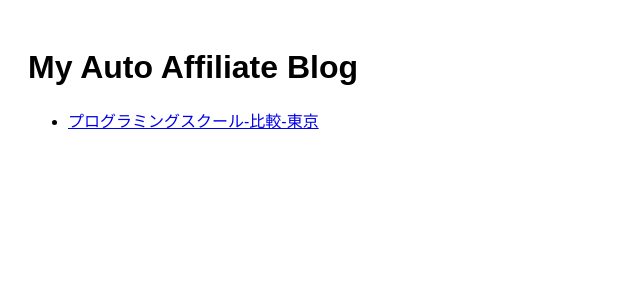
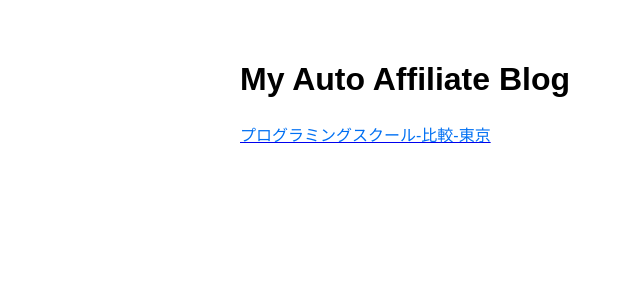
Before and after one commit to serutti0811/auto-affiliate-blog, a Next.js app: page / in a window 1280 px wide. Shown: the top 300 px of the page, without its empty margins (0-640 px from the left). Built offline with nearby package versions, Linux system fonts and the light colour scheme.

Commit message:
Update index.js

```diff
--- a/pages/index.js
+++ b/pages/index.js
@@ -1,6 +1,7 @@
-// pages/index.js
 import fs from 'fs'
 import path from 'path'
+import Link from 'next/link'
+import styles from '../styles/Home.module.css'
 
 export async function getStaticProps() {
   const files = fs.readdirSync(path.join(process.cwd(), 'content'))
@@ -10,12 +11,14 @@ export async function getStaticProps() {
 
 export default function Home({ slugs }) {
   return (
-    <main style={{ padding: 20, fontFamily: 'sans-serif' }}>
-      <h1>My Auto Affiliate Blog</h1>
-      <ul>
+    <main className={styles.container}>
+      <h1 className={styles.title}>My Auto Affiliate Blog</h1>
+      <ul className={styles.list}>
         {slugs.map(slug => (
-          <li key={slug}>
-            <a href={`/posts/${slug}`}>{slug}</a>
+          <li key={slug} className={styles.listItem}>
+            <Link href={`/posts/${slug}`}>
+              <a className={styles.link}>{slug}</a>
+            </Link>
           </li>
         ))}
       </ul>
```
